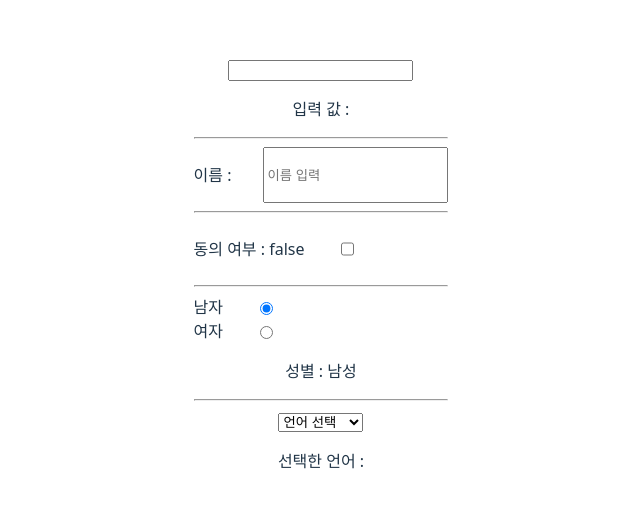
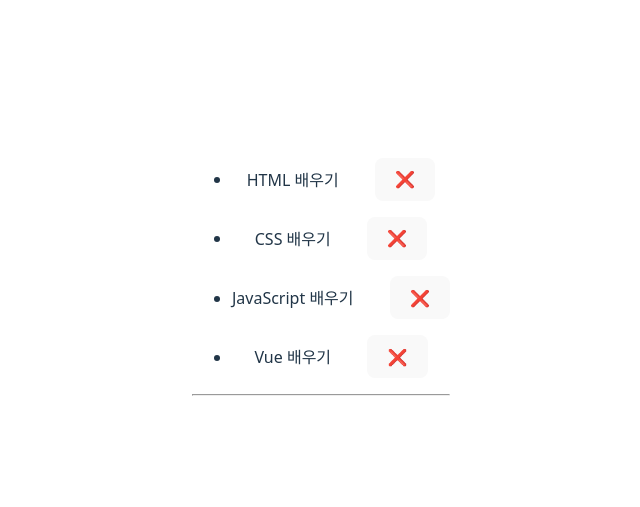
Before and after one commit to simseonbeom/vue-fundamental-programmers-5th, a Vue app in the folder vue-practice/: page / in a window 1280 px wide. Shown: the part 127-634 px from the top of the page, without its empty margins (319-959 px from the left). Built offline with nearby package versions, Linux system fonts and the light colour scheme.

Commit message:
learn. v-for 디렉티브

```diff
--- a/vue-practice/src/App.vue
+++ b/vue-practice/src/App.vue
@@ -1,8 +1,10 @@
 <script setup lang="ts">
 
 import Chapter from './components/Chapter.vue';
-import Model from './components/Model.vue';
+// import VIf from './components/v-if.vue';
+// import Model from './components/Model.vue';
 // import RefVsReactive from './components/RefVsReactive.vue';
+
 
 
 
@@ -15,7 +17,8 @@
   <hr>
   <!-- <RefVsReactive /> -->
 
-  <Model />
+  <!-- <Model /> -->
+   <!-- <v-if /> -->
 
 </template>
 
--- a/vue-practice/src/components/Chapter.vue
+++ b/vue-practice/src/components/Chapter.vue
@@ -1,39 +1,49 @@
 <!--
 
-v-bind와 v-on을 함께 사용하면 폼 입력 요소에 양방향 데이터 바인딩이 가능합니다.
-vue는 브라우저의 Event를 그대로 사용합니다.
+vue의 리스트 렌더링은 v-for 디렉티브를 사용하여 만들 수 있습니다.
 
-v-model은 input값을 바인딩괸 상태와 자동으로 동기화됩니다. 이벤트 핸들러 x
-
-v-model은 텍스트뿐만 아니라 체크박스, 라디오, 드롭다운등 다양한 인터렉션 태그들에게 사용가능
 
 -->
-
 
 <script setup lang="ts">
 import { ref } from 'vue';
 
 
-const text = ref('');
+let id = 0;
+// for(const a of arr ){
 
+// }
 
-// const onChange = (e:Event) => {
-//   const target = e.target as HTMLInputElement;
-
-//   // console.log('changed');
-
-//   text.value = target.value
-// }
+const todos = ref([
+  {id:id++, text:'HTML 배우기'},
+  {id:id++, text:'CSS 배우기'},
+  {id:id++, text:'JavaScript 배우기'},
+  {id:id++, text:'Vue 배우기'},
+])
 
 </script>
 
 <template>
 
-  <input type="text" v-model="text">
-  <p> 입력 값 : {{ text }}</p>
+  <ul>
+    <li v-for="todo in todos" :key="todo.id">
+      {{ todo.text }}
+      <button type="button">❌</button>
+    </li>
+  </ul>
 
 </template>
 
 <style scoped>
 
+ul{
+  li{
+    margin-bottom: 1rem;
+  }
+}
+
+button{
+  margin-left: 2rem;
+}
+
 </style>
--- /dev/null
+++ b/vue-practice/src/components/v-if.vue
@@ -0,0 +1,73 @@
+<script setup lang="ts">
+import { ref } from 'vue';
+
+
+/*
+
+select 선택에 따라 이미지가 조건부 렌더링 & p태그 조건부 렌더링
+
+1. 반응성 데이터 설정 (ref)
+2. v-model 바인딩
+3. 반응성 데이터에 따른 v-if 처리
+
+*/
+
+const weather = ref('');
+
+
+const sunnyIcon = 'https://cdn-icons-png.flaticon.com/512/869/869869.png'
+const cloudyIcon = 'https://cdn-icons-png.flaticon.com/512/1163/1163624.png'
+const rainyIcon = 'https://cdn-icons-png.flaticon.com/512/1163/1163620.png'
+
+
+
+
+</script>
+
+<template>
+  <div>
+    <h2>오늘 날씨는 어떤가요?</h2>
+
+    <select v-model="weather">
+      <option value="">선택하세요</option>
+      <option value="sunny">🌞 맑음</option>
+      <option value="cloudy">☁️ 흐림</option>
+      <option value="rainy">☔️ 비</option>
+    </select>
+
+    <div style="margin-top: 20px;">
+
+      <!-- v-bind -->
+      <img
+        v-if="weather === 'sunny'"
+        :src="sunnyIcon"
+        alt='맑음'
+        width="100"
+      >
+      <img
+        v-if="weather === 'cloudy'"
+        :src="cloudyIcon"
+        alt='흐림'
+        width="100"
+      >
+      <img
+        v-if="weather === 'rainy'"
+        :src="rainyIcon"
+        alt='비'
+        width="100"
+      >
+
+      <!-- 이미지 렌더링  -->
+
+      <p v-if="weather === 'sunny'">맑은 날입니다. 산책 어떠세요?</p>
+      <p v-else-if="weather === 'cloudy'">구름이 많네요,, 비가 올까요?</p>
+      <p v-else-if="weather === 'rainy'">비가 오고있어요! 우산 챙기셨나요?</p>
+      <p v-else>날씨를 선택해주세요.</p>
+    </div>
+
+  </div>
+</template>
+
+<style scoped>
+
+</style>
```
Also changed, not shown: vue-practice/src/components/Chapter05.vue (added, +35 -0 lines).
